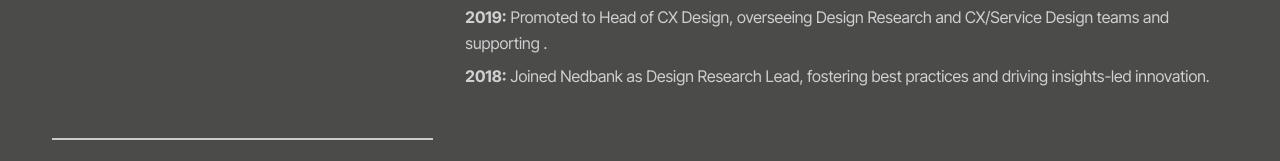
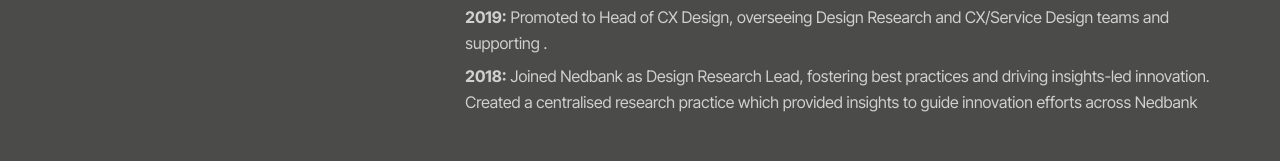
Before and after one commit to ramophalatse/ramo-loves-design, a plain HTML site: page index.html in a window 1280 px wide. Shown: the part 1349-1510 px from the top of the page. Drawn offline with Linux system fonts and the light colour scheme.

Commit message:
Update index.html

```diff
--- a/index.html
+++ b/index.html
@@ -48,7 +48,7 @@ Hi, my name is Ramotse "Ramo" Phalatse. Over the past 18+ years I've relied on a
         <ul>
             <li><strong>2021:</strong> Head of Design Strategy. Manage a strategic design function across four disciplines (Design Research, Business Design, Service Design and Strategy). I support the Executive Head of Design in leading prioritised initiatives, advocating for client centricity with Executive stakeholders and maturing Nedbank's design practice from an established team of ±20 designers in late 2018 to a differentiated team of 180+ designers in 2023.</li>
 			<li><strong>2019:</strong> Promoted to Head of CX Design, overseeing Design Research and CX/Service Design teams and supporting .</li>
-			<li><strong>2018:</strong> Joined Nedbank as Design Research Lead, fostering best practices and driving insights-led innovation.</li>
+			<li><strong>2018:</strong> Joined Nedbank as Design Research Lead, fostering best practices and driving insights-led innovation. Created a centralised research practice which provided insights to guide innovation efforts across Nedbank</li>
 
         </ul>
     </div>
```
